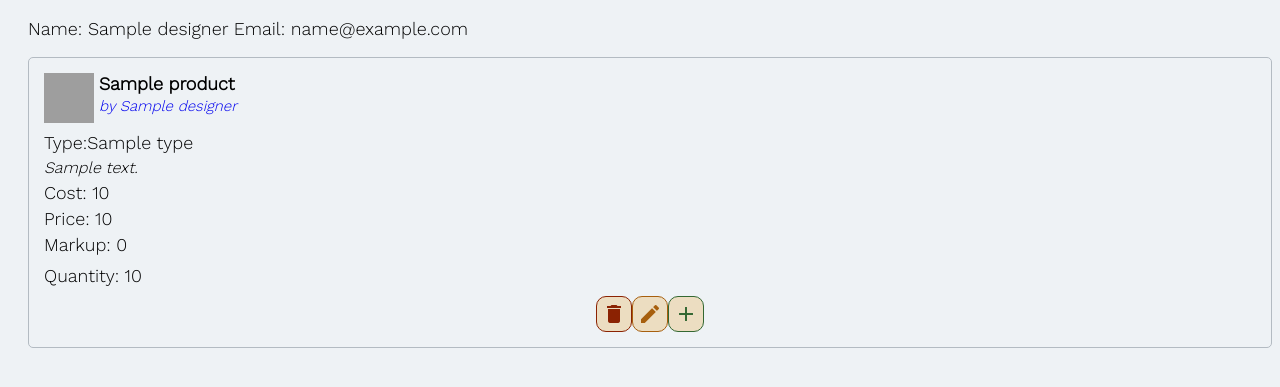
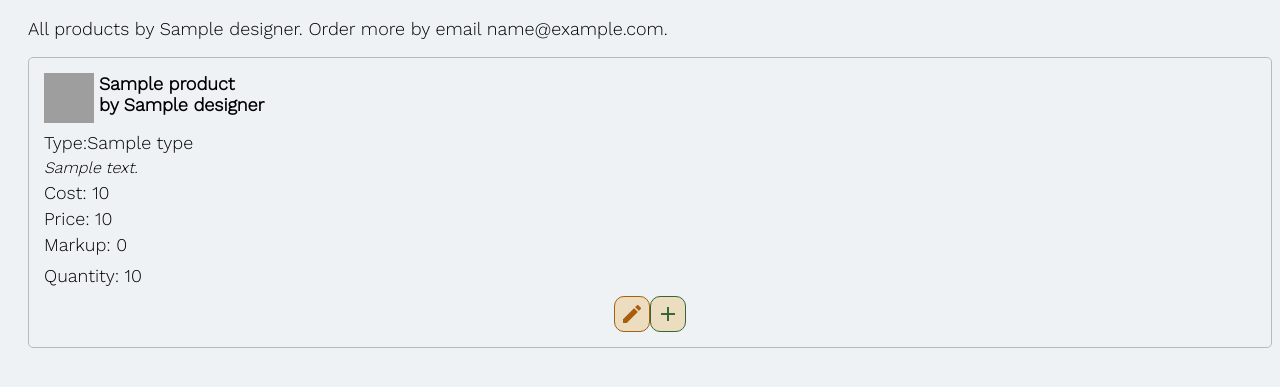
Before and after one commit to danawidmo/Jewellery_Shop_Inventory, a Flask app: page /designers/1 in a window 1280 px wide. Shown: the part 183-570 px from the top of the page. Run offline with Flask 2, Linux system fonts and the light colour scheme; a database or web service that is not in the repository returns one stand-in record (values such as "Sample title"); some libraries are stand-ins or nearby versions; grey boxes are pictures that could not be loaded.

Commit message:
Few tweaks to css, routig, html and designer class

```diff
--- a/controllers/designer_controller.py
+++ b/controllers/designer_controller.py
@@ -14,12 +14,24 @@ def designers():
     designers = designer_repository.select_all()
     return render_template('designers/index.html',designers=designers)
 
+# CREATE GET
+@designer_blueprint.route("/designers/new")
+def new():
+    return render_template("designers/new.html")
+
+# CREATE POST
+@designer_blueprint.route("/designers/new", methods = ['POST'])
+def create_designer():
+    name = request.form['name']
+    email = request.form['email']
+    status = 'active'
+    designer = Designer(name, email, status)
+    designer_repository.save(designer)
+    return redirect('/designers')
+
 # SHOW
 @designer_blueprint.route("/designers/<id>")
 def show_designer(id):
-    if id == 'new':
-        return render_template("designers/new.html")
-    else:
         designer = designer_repository.select(id)
         products = product_repository.select_all_by_designer(id)
         return render_template('designers/show.html', designer=designer, products=products)
@@ -36,6 +48,7 @@ def update_designer(id):
     name = request.form['name']
     email = request.form['email']
     status = request.form.getlist('status')
+    print(status)
     if status == []:
         status = 'inactive'
     else:
@@ -43,13 +56,3 @@ def update_designer(id):
     designer = Designer(name, email, status, id)
     designer_repository.update(designer)
     return redirect('/designers')
-
-# CREATE POST
-@designer_blueprint.route("/designers/new", methods = ['POST'])
-def create_designer():
-    name = request.form['name']
-    email = request.form['email']
-    status = 'active'
-    designer = Designer(name, email, status)
-    designer_repository.save(designer)
-    return redirect('/designers')
--- a/models/designer.py
+++ b/models/designer.py
@@ -6,4 +6,4 @@ class Designer:
         self.id =id
 
     def detail(self):
-        return f'Name: {self.name} Email: {self.email}'
+        return f'All products by {self.name}. Order more by email {self.email}.'
--- a/static/styles.css
+++ b/static/styles.css
@@ -178,7 +178,7 @@ nav > ul > li {
     font-style: italic;
     font-size: medium;
 }
-.name_by_designer p {
+.name_by_designer p{
     margin-top: 0px;
     margin-left: 5px;
     margin-bottom: 0px;
@@ -297,11 +297,11 @@ body > section >img {
 }
 
 .low_stock{
-    color: #a75f0e;
+    color: #c77a21;
 }
 
 .out_of_stock{
-   color: #8b2202;
+   color: #a02f0d;
 }
 
 #add_new_designer {
@@ -389,4 +389,8 @@ body > section >img {
     .form, form {
         margin-left: 0;
     }
+
+    .designers_list {
+        margin-left: 0px;
+    }
 }
--- a/templates/designers/edit.html
+++ b/templates/designers/edit.html
@@ -10,7 +10,7 @@
             <input type='text' id='email' name='email' value='{{designer.email}}' required autofocus>
         </div>
         <div class='flag'>
-            <input type='checkbox' id='status' name='status' value='active' {% if designer.status == 'active'%} checked {% endif %}'autofocus>
+            <input type='checkbox' id='status' name='status' value='active' {% if designer.status == 'active'%} checked {% endif %} autofocus>
             <label for='status'>Active</label>
         </div>
         <div class='form_row'>
--- a/templates/designers/index.html
+++ b/templates/designers/index.html
@@ -9,7 +9,6 @@
              <p>{{designer.email}}</p>
              <p>{{designer.status}}</p>
              <div>
-                <button class="material-icons red">delete</button>
                 <a href='/designers/{{designer.id}}/edit' class="material-icons orange">edit</a>
                 <button class="material-icons green">add</button>
             </div>
--- a/templates/designers/show.html
+++ b/templates/designers/show.html
@@ -12,7 +12,7 @@
               </a>
               <div class='name_by_designer'>
                  <p>{{product.name}}</p>
-                 <a href='designers/{{product.designer.id}}'>by {{product.designer.name}}</a>
+                 <p>by {{product.designer.name}}</p>
               </div>
            </div>
            <p>Type:{{product.type}}</p>
@@ -30,7 +30,6 @@
               {% endif %}
            </div>
            <div class='buttons'>
-              <button class="material-icons red">delete</button>
               <a href="/products/{{product.id}}/edit" class="material-icons orange">edit</a>
               <button class="material-icons green">add</button>
            </div>
--- a/templates/index.html
+++ b/templates/index.html
@@ -39,7 +39,6 @@
          {% endif %}
       </div>
       <div class='buttons'>
-         <button class="material-icons red">delete</button>
          <a href="/products/{{product.id}}/edit" class="material-icons orange">edit</a>
          <button class="material-icons green">add</button>
       </div>
--- a/templates/products/show.html
+++ b/templates/products/show.html
@@ -28,7 +28,6 @@
        {% endif %}
     </div>
     <div class='buttons'>
-       <button class="material-icons red">delete</button>
        <a href="/products/{{product.id}}/edit" class="material-icons orange">edit</a>
        <button class="material-icons green">add</button>
     </div>
--- a/templates/products/type.html
+++ b/templates/products/type.html
@@ -28,7 +28,6 @@
          {% endif %}
       </div>
       <div class='buttons'>
-         <button class="material-icons red">delete</button>
          <a href="/products/{{product.id}}/edit" class="material-icons orange">edit</a>
          <button class="material-icons green">add</button>
       </div>
```
